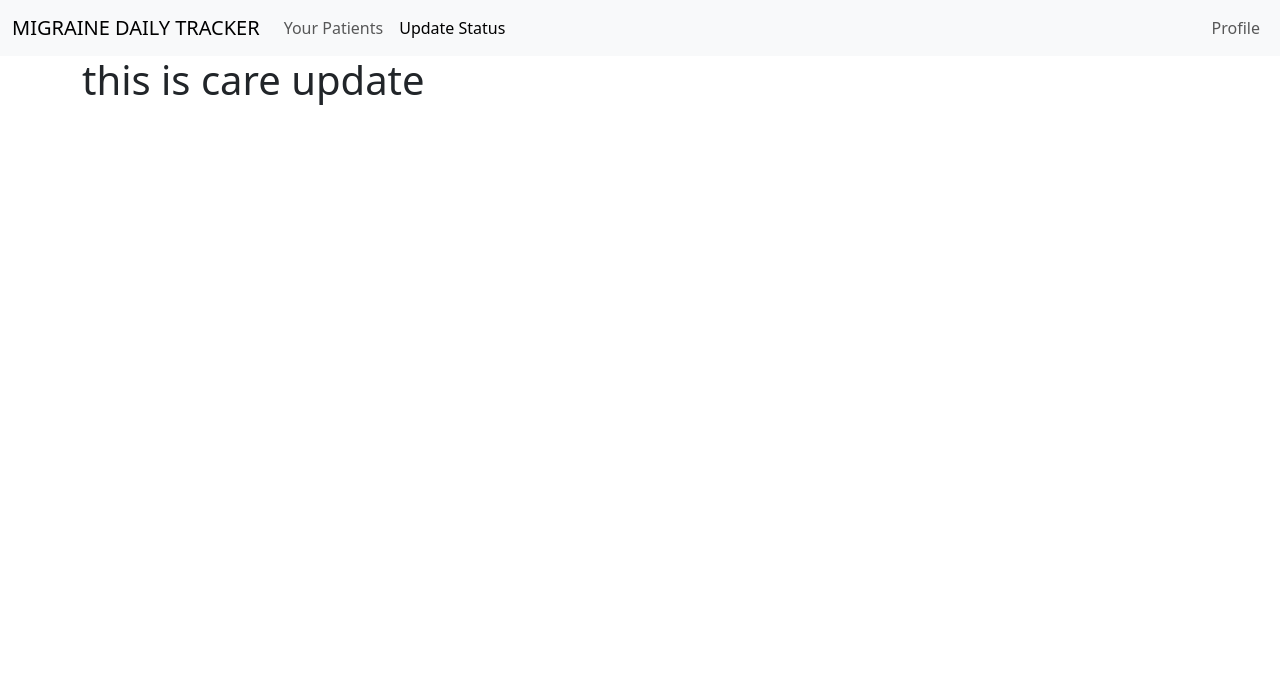
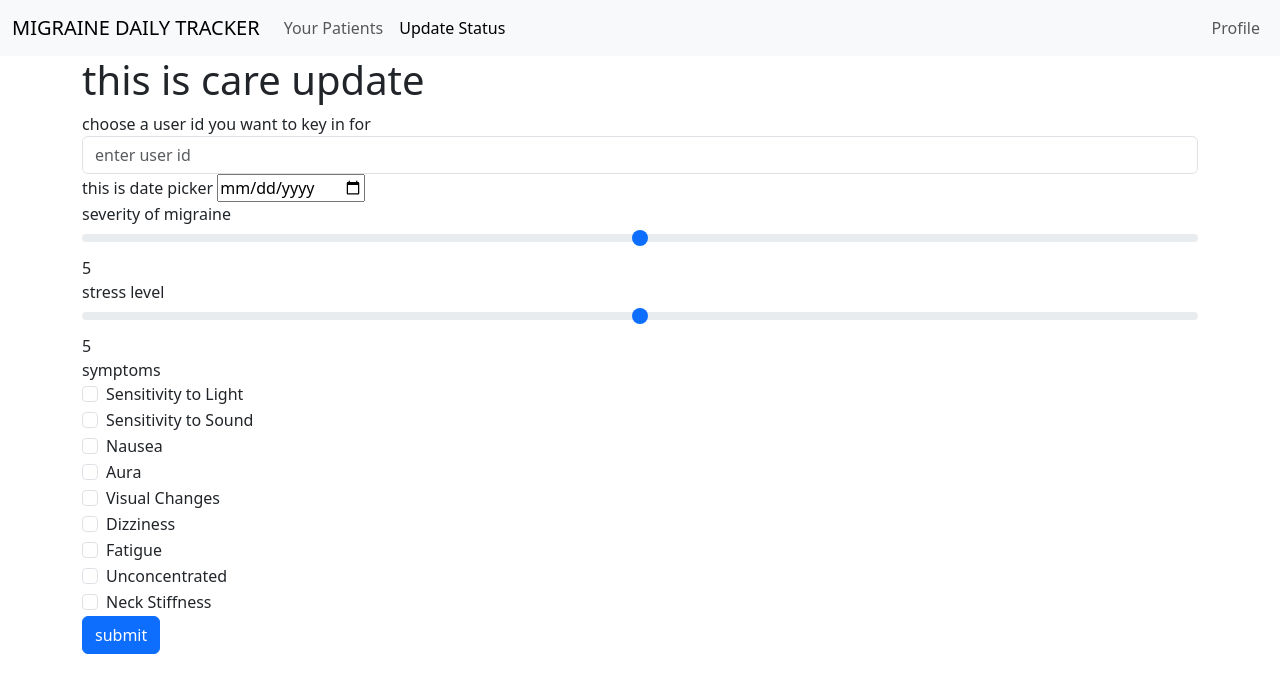
Before and after one commit to NICHOLAS-1217/migraine-app, a Flask app: page /care_update in a window 1280 px wide. Shown: the top 693 px of the page. Run offline with Flask 3, Linux system fonts and the light colour scheme; the first user in the database is signed in; some libraries are stand-ins or nearby versions.

Commit message:
care_update done

```diff
--- a/website/templates/care_update.html
+++ b/website/templates/care_update.html
@@ -10,4 +10,83 @@
 
 {% block body %}
     <h1>this is care update</h1>
+    <form action="" method="POST" algin="center">
+        <div class="form-group">
+            <label for="user_id">choose a user id you want to key in for</label>
+            <input type="text" class="form-control" id="user_id" name="user_id" placeholder="enter user id">
+        </div>
+        <div class="form-group">
+            <label for="">this is date picker</label>
+            <input type="date" id="datepicker" name="datepicker">
+        </div>
+        <div class="form-group">
+            <label for="">severity of migraine</label>
+            <input type="range" class="form-range" min="0" max="10" id="severity" name="severity">
+            <span id="rangeValue">5</span>
+        </div>
+        <div class="form-group">
+            <label for="">stress level</label>
+            <input type="range" class="form-range" min="0" max="10" id="stress" name="stress">
+            <span id="stressValue">5</span>
+        </div>
+        <div class="form-group">
+            <label for="">symptoms</label>
+            <div class="form-check">
+                <input class="form-check-input" type="checkbox" value="T" id="light" name="light">
+                <label class="form-check-label" for="flexCheckDefault">
+                    Sensitivity to Light
+                </label>
+            </div>
+            <div class="form-check">
+                <input class="form-check-input" type="checkbox" value="T" id="sound" name="sound">
+                <label class="form-check-label" for="flexCheckDefault">
+                    Sensitivity to Sound
+                </label>
+            </div>
+            <div class="form-check">
+                <input class="form-check-input" type="checkbox" value="T" id="nausea" name="nausea">
+                <label class="form-check-label" for="flexCheckDefault">
+                    Nausea
+                </label>
+            </div>
+            <div class="form-check">
+                <input class="form-check-input" type="checkbox" value="T" id="aura" name="aura">
+                <label class="form-check-label" for="flexCheckDefault">
+                    Aura
+                </label>
+            </div>
+            <div class="form-check">
+                <input class="form-check-input" type="checkbox" value="T" id="viual" name="visual">
+                <label class="form-check-label" for="flexCheckDefault">
+                    Visual Changes
+                </label>
+            </div>
+            <div class="form-check">
+                <input class="form-check-input" type="checkbox" value="T" id="dizziness" name="dizzness">
+                <label class="form-check-label" for="flexCheckDefault">
+                    Dizziness
+                </label>
+            </div>
+            <div class="form-check">
+                <input class="form-check-input" type="checkbox" value="T" id="fatigue" name="fatigue">
+                <label class="form-check-label" for="flexCheckDefault">
+                    Fatigue
+                </label>
+            </div>
+            <div class="form-check">
+                <input class="form-check-input" type="checkbox" value="T" id="unconcentrated" name="unconcentrated">
+                <label class="form-check-label" for="flexCheckDefault">
+                    Unconcentrated
+                </label>
+            </div>
+            <div class="form-check">
+                <input class="form-check-input" type="checkbox" value="T" id="neck" name="neck">
+                <label class="form-check-label" for="flexCheckDefault">
+                    Neck Stiffness
+                </label>
+            </div>
+        </div>
+        <button type="submit" class="btn btn-primary">submit</button>
+    </form>
+    <script src="../static/js/range.js"></script>
 {% endblock %}
--- a/website/views.py
+++ b/website/views.py
@@ -95,37 +95,39 @@ def care_home():
     )
     for i in user_card:
         print(i)
-    # user_migraine_result = (
-    #     db.session.query(
-    #         User.id,
-    #         User.name,
-    #         Status.id,
-    #         Status.date,
-    #         Status.severity,
-    #         Status.stress,
-    #         Status.light,
-    #         Status.sound,
-    #         Status.nausea,
-    #         Status.aura,
-    #         Status.visual,
-    #         Status.dizzness,
-    #         Status.fatigue,
-    #         Status.unconcentrated,
-    #         Status.neck,
-    #     ).join(
-    #         Status, User.id == Status.user_id
-    #     ).filter(
-    #         User.caretaker_id == care_id
-    #     ).all()
-    # )
-    # for result in user_migraine_result:
-    #     print(result)
     return render_template("care_home.html", user=current_user, user_card=user_card)
 
 
-@views.route("/care_update")
+@views.route("/care_update", methods=["GET", "POST"])
 @login_required
 def care_update():
+    data = request.form
+    print(data)
+    if request.method == "POST":
+        user_id = request.form.get("user_id")
+        date = request.form.get("datepicker")
+        severity = request.form.get("severity")
+        stress = request.form.get("stress")
+        light = request.form.get("light")
+        sound = request.form.get("sound")
+        nausea = request.form.get("nausea")
+        aura = request.form.get("aura")
+        visual = request.form.get("visual")
+        dizzness = request.form.get("dizzness")
+        fatigue = request.form.get("fatigue")
+        unconcentrated = request.form.get("unconcentrated")
+        neck = request.form.get("neck")
+        if len(date) < 1:
+            flash("please enter the date", category="error")
+        elif len(severity) < 1:
+            flash("please enter the severity range", category="error")
+        elif len(stress) < 1:
+            flash("please enter the stress range", category="error")
+        else:
+            new_status = Status(user_id=user_id, date=date, severity=severity, stress=stress, light=light, sound=sound, nausea=nausea, aura=aura, visual=visual, dizzness=dizzness, fatigue=fatigue, unconcentrated=unconcentrated, neck=neck)
+            db.session.add(new_status)
+            db.session.commit()
+            flash("status updated", category="success")
     return render_template("care_update.html", user=current_user)
 
 @views.route("/care_profile")
@@ -152,7 +154,7 @@ def user_details(user_id):
                 Status.dizzness,
                 Status.fatigue,
                 Status.unconcentrated,
-                Status.neck,
+                Status.neck
             ).filter(
                 Status.user_id == user_id
             ).all()
```
Also changed, not shown: instance/migraine.db.
